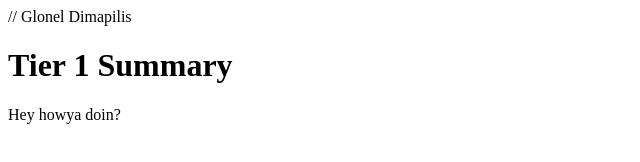
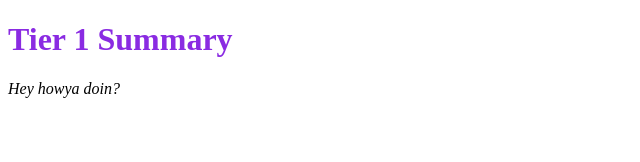
Before and after one commit to ggSushi/tier1-summary-video, a plain HTML site: page index.html in a window 1280 px wide. Shown: the whole page, without its empty margins (0-640 px from the left). Drawn offline with Linux system fonts and the light colour scheme.

Commit message:
created css file

```diff
--- a/index.html
+++ b/index.html
@@ -5,7 +5,9 @@
     <meta http-equiv="X-UA-Compatible" content="IE=edge">
     <meta name="viewport" content="width=device-width, initial-scale=1.0">
     <title>Tier 1 Summary</title>
-    // Glonel Dimapilis
+    <!-- Link style sheet-->
+    <link href="main.css" rel="stylesheet" />
+    <!-- Glonel Dimapilis-->
 </head>
 <body>
     <h1>Tier 1 Summary</h1>
--- /dev/null
+++ b/main.css
@@ -0,0 +1,6 @@
+h1 {
+    color: blueviolet;
+}
+p {
+    font-style: italic;
+}
```
